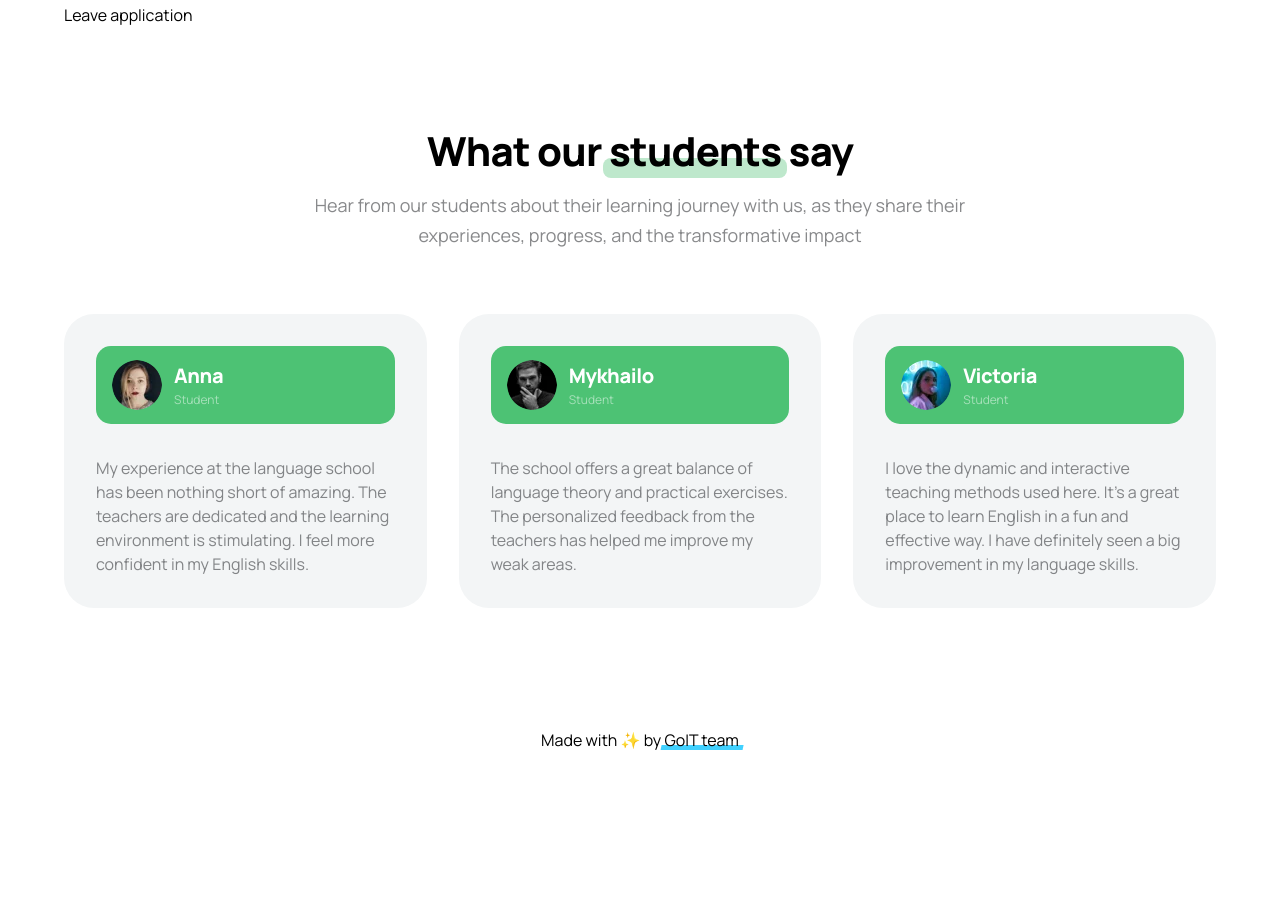
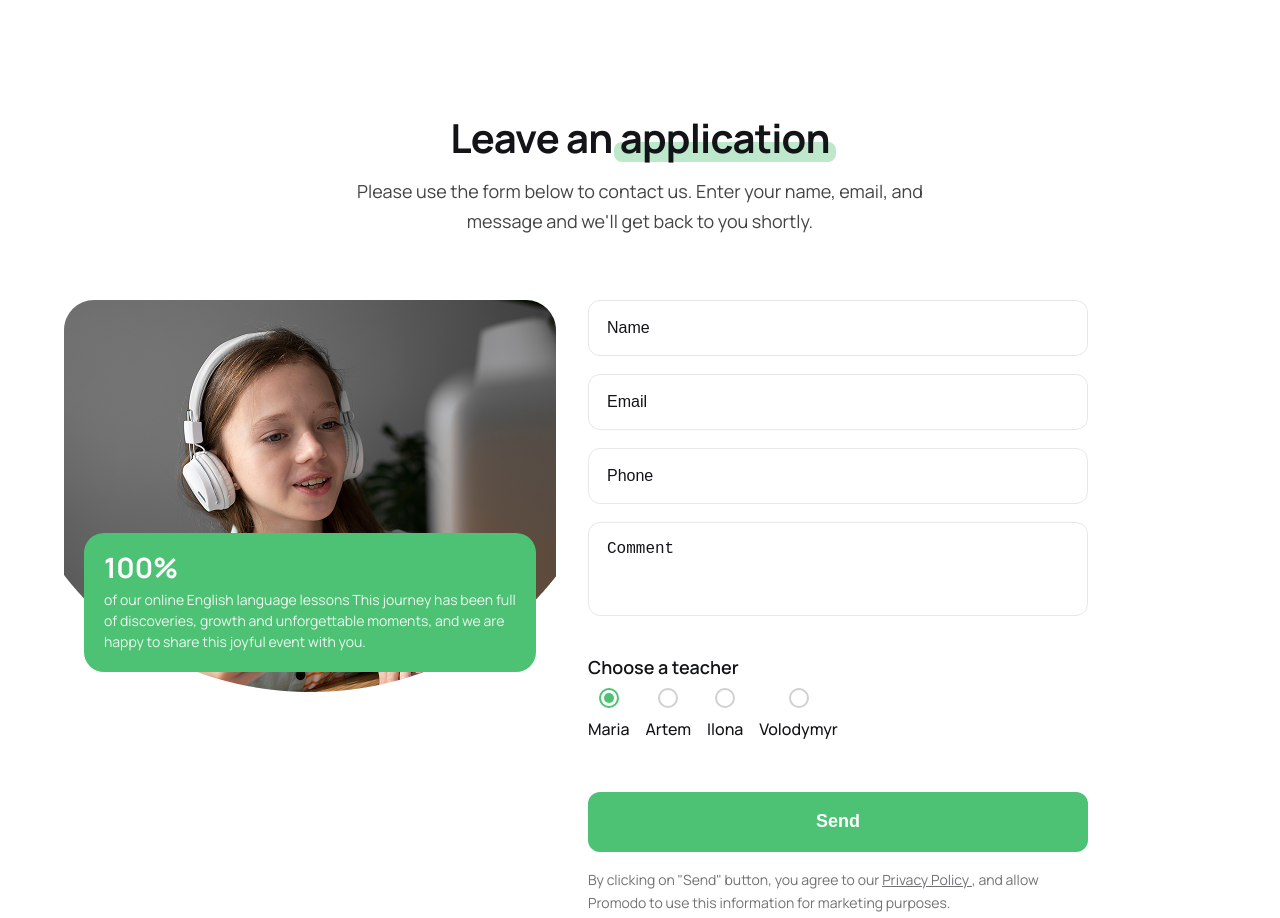
Before and after one commit to VHromyk/snake-team, a website built with Vite: page src/index.html in a window 1280 px wide. Shown: the part 3486-4404 px from the top of the page. Before the commit the page ends 4258 px from the top, so only its background shows below. Built offline with nearby package versions, Linux system fonts and the light colour scheme.

Commit message:
Add leave application section

```diff
--- /dev/null
+++ b/src/css/leave-application.css
@@ -0,0 +1,303 @@
+.leave-application {
+  padding: 80px 0;
+}
+
+.section-head {
+  max-width: 665px;
+  margin: 0 auto 40px;
+  text-align: center;
+}
+
+.section-title {
+  margin-bottom: 14px;
+  font-size: 32px;
+  font-weight: 700;
+  line-height: 1.12;
+  letter-spacing: -0.02em;
+  color: #121417;
+}
+
+.highlight {
+  position: relative;
+  display: inline-block;
+}
+
+.highlight::after {
+  content: '';
+  position: absolute;
+  left: 0;
+  bottom: 4px;
+  width: 100%;
+  height: 12px;
+  background-color: #bee8cc;
+  border-radius: 8px;
+  z-index: -1;
+}
+
+.section-lead {
+  font-size: 14px;
+  line-height: 1.71;
+  color: rgba(18, 20, 23, 0.8);
+}
+
+.leave-application-wrapper {
+  display: flex;
+  flex-direction: column;
+}
+
+.leave-application-image {
+  display: none;
+}
+
+.leave-form {
+  display: flex;
+  flex-direction: column;
+}
+
+.leave-inputs {
+  display: flex;
+  flex-direction: column;
+  gap: 18px;
+  margin-bottom: 40px;
+}
+
+.leave-input,
+.leave-textarea {
+  width: 100%;
+  border: 1px solid rgba(18, 20, 23, 0.1);
+  border-radius: 12px;
+  background-color: transparent;
+  padding: 16px 18px;
+  font-size: 14px;
+  line-height: 1.28;
+  color: #121417;
+  transition: border-color 250ms ease;
+  outline: none;
+}
+
+.leave-input {
+  height: 50px;
+}
+
+.leave-textarea {
+  min-height: 104px;
+  resize: none;
+}
+
+.leave-input::placeholder,
+.leave-textarea::placeholder {
+  color: #121417;
+}
+
+.leave-input:focus,
+.leave-textarea:focus {
+  border-color: #4dc274;
+}
+
+.teacher-group {
+  border: none;
+  margin: 0 0 40px;
+  padding: 0;
+}
+
+.teacher-title {
+  margin-bottom: 8px;
+  font-size: 18px;
+  font-weight: 600;
+  line-height: 1.33;
+  color: #121417;
+}
+
+.teacher-list {
+  display: flex;
+  flex-direction: column;
+  gap: 8px;
+}
+
+.teacher-item {
+  display: flex;
+  align-items: center;
+  gap: 8px;
+  cursor: pointer;
+}
+
+.teacher-radio {
+  appearance: none;
+  width: 20px;
+  height: 20px;
+  border: 2px solid rgba(18, 20, 23, 0.2);
+  border-radius: 50%;
+  display: grid;
+  place-items: center;
+  cursor: pointer;
+}
+
+.teacher-radio::before {
+  content: '';
+  width: 10px;
+  height: 10px;
+  border-radius: 50%;
+  background-color: #4dc274;
+  transform: scale(0);
+  transition: transform 250ms ease;
+}
+
+.teacher-radio:checked {
+  border-color: #4dc274;
+}
+
+.teacher-radio:checked::before {
+  transform: scale(1);
+}
+
+.teacher-name {
+  font-size: 14px;
+  line-height: 1.71;
+  color: #121417;
+}
+
+.leave-button {
+  width: 100%;
+  height: 52px;
+  border: none;
+  border-radius: 12px;
+  background-color: #4dc274;
+  color: #fff;
+  font-size: 14px;
+  font-weight: 700;
+  line-height: 1.71;
+  cursor: pointer;
+  transition: background-color 250ms ease;
+}
+
+.leave-button:hover,
+.leave-button:focus {
+  background-color: #38ae5f;
+}
+
+.leave-policy {
+  margin-top: 16px;
+  font-size: 12px;
+  line-height: 1.33;
+  color: rgba(18, 20, 23, 0.6);
+}
+
+.policy-link {
+  color: inherit;
+  text-decoration: underline;
+}
+
+/*TABLET*/
+
+@media only screen and (min-width: 768px) {
+  .leave-application {
+    padding: 100px 0;
+  }
+
+  .section-head {
+    margin-bottom: 64px;
+  }
+
+  .section-title {
+    font-size: 40px;
+    line-height: 1.2;
+  }
+
+  .section-lead {
+    max-width: 586px;
+    margin: 0 auto;
+    font-size: 18px;
+    line-height: 1.67;
+  }
+
+  .leave-form {
+    max-width: 500px;
+    margin: 0 auto;
+  }
+
+  .leave-input {
+    height: 56px;
+    font-size: 16px;
+  }
+
+  .leave-textarea {
+    min-height: 94px;
+    font-size: 16px;
+  }
+
+  .teacher-list {
+    flex-direction: row;
+    gap: 16px;
+    flex-wrap: wrap;
+  }
+
+  .teacher-name {
+    font-size: 16px;
+  }
+
+  .leave-button {
+    height: 60px;
+    font-size: 18px;
+  }
+
+  .leave-policy {
+    font-size: 14px;
+    line-height: 1.7;
+  }
+}
+
+/* DESKTOP */
+
+@media only screen and (min-width: 1280px) {
+  .leave-application-wrapper {
+    display: grid;
+    grid-template-columns: 492px 1fr;
+    gap: 32px;
+    align-items: start;
+  }
+
+  .leave-application-image {
+    display: block;
+    position: relative;
+    border-radius: 30px;
+    overflow: hidden;
+  }
+
+  .leave-application-image picture,
+  .leave-application-image img {
+    display: block;
+    width: 100%;
+    height: auto;
+  }
+
+  .leave-card {
+    position: absolute;
+    left: 20px;
+    right: 20px;
+    bottom: 20px;
+
+    background: #4dc274;
+    border-radius: 20px;
+    padding: 20px;
+    color: #fff;
+  }
+
+  .leave-card-title {
+    margin-bottom: 8px;
+
+    font-size: 28px;
+    font-weight: 700;
+    line-height: 1;
+  }
+
+  .leave-card-text {
+    font-size: 14px;
+    line-height: 1.5;
+    color: rgba(255, 255, 255, 0.9);
+  }
+
+  .leave-form {
+    max-width: 500px;
+    margin: 0;
+  }
+}
--- a/src/css/styles.css
+++ b/src/css/styles.css
@@ -18,3 +18,4 @@
 @import url('./english-package-section.css');
 @import url('./reviews.css');
 @import url('./footer.css');
+@import url('./leave-application.css');
--- a/src/partials/leave-application.html
+++ b/src/partials/leave-application.html
@@ -1,3 +1,135 @@
 <section class="leave-application" id="leave-application">
-  <div class="container">Leave application</div>
+  <div class="container">
+    <div class="section-head">
+      <h2 class="section-title">
+        Leave an <span class="highlight">application</span>
+      </h2>
+
+      <p class="section-lead">
+        Please use the form below to contact us. Enter your name, email, and
+        message and we'll get back to you shortly.
+      </p>
+    </div>
+
+    <div class="leave-application-wrapper">
+      <div class="leave-application-image">
+        <picture>
+          <!-- Desktop -->
+          <source
+            media="(min-width:1280px)"
+            srcset="../img/leave-application.png"
+          />
+
+          <img
+            src="../img/leave-application.png"
+            alt="Girl learning English"
+            width="492"
+            height="578"
+          />
+        </picture>
+
+        <div class="leave-card">
+          <h3 class="leave-card-title">100%</h3>
+
+          <p class="leave-card-text">
+            of our online English language lessons This journey has been full of
+            discoveries, growth and unforgettable moments, and we are happy to
+            share this joyful event with you.
+          </p>
+        </div>
+      </div>
+
+      <form class="leave-form">
+        <div class="leave-inputs">
+          <input
+            class="leave-input"
+            type="text"
+            name="name"
+            placeholder="Name"
+            required
+          />
+
+          <input
+            class="leave-input"
+            type="email"
+            name="email"
+            placeholder="Email"
+            required
+          />
+
+          <input
+            class="leave-input"
+            type="tel"
+            name="phone"
+            placeholder="Phone"
+          />
+
+          <textarea
+            class="leave-textarea"
+            name="comment"
+            placeholder="Comment"
+          ></textarea>
+        </div>
+
+        <fieldset class="teacher-group">
+          <legend class="teacher-title">Choose a teacher</legend>
+
+          <div class="teacher-list">
+            <label class="teacher-item">
+              <input
+                class="teacher-radio"
+                type="radio"
+                name="teacher"
+                value="Maria"
+                checked
+              />
+
+              <span class="teacher-name"> Maria </span>
+            </label>
+
+            <label class="teacher-item">
+              <input
+                class="teacher-radio"
+                type="radio"
+                name="teacher"
+                value="Artem"
+              />
+
+              <span class="teacher-name"> Artem </span>
+            </label>
+
+            <label class="teacher-item">
+              <input
+                class="teacher-radio"
+                type="radio"
+                name="teacher"
+                value="Ilona"
+              />
+
+              <span class="teacher-name"> Ilona </span>
+            </label>
+
+            <label class="teacher-item">
+              <input
+                class="teacher-radio"
+                type="radio"
+                name="teacher"
+                value="Volodymyr"
+              />
+
+              <span class="teacher-name"> Volodymyr </span>
+            </label>
+          </div>
+        </fieldset>
+
+        <button class="leave-button" type="submit">Send</button>
+
+        <p class="leave-policy">
+          By clicking on "Send" button, you agree to our
+          <a href="#" class="policy-link"> Privacy Policy </a>, and allow
+          Promodo to use this information for marketing purposes.
+        </p>
+      </form>
+    </div>
+  </div>
 </section>
```
Also changed, not shown: src/img/leave-application.png (added).
